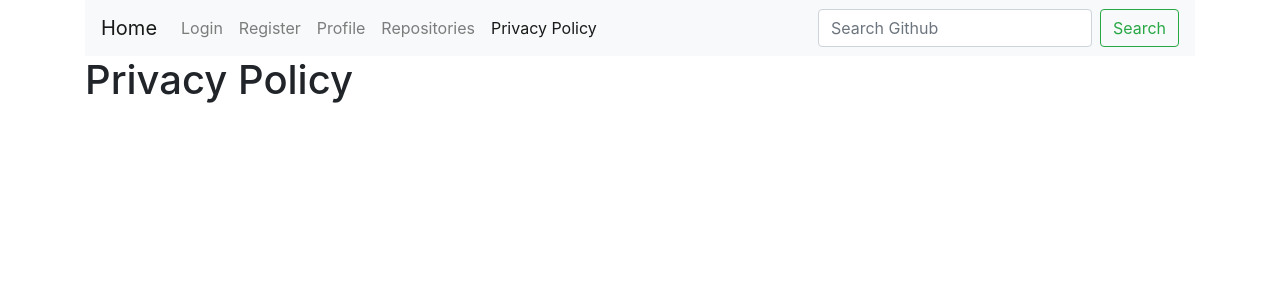
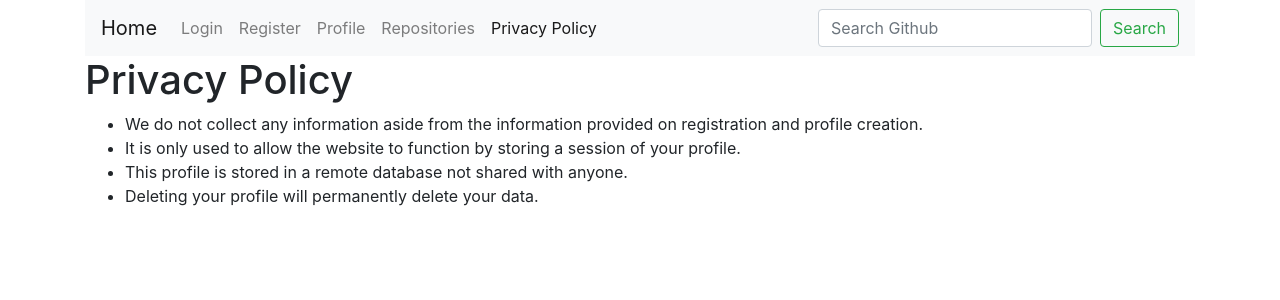
Before and after one commit to cuanfraser/cs4550-sp20-g27-client-angular, an Angular app: page /privacy in a window 1280 px wide. Shown: the top 300 px of the page. Built offline with nearby package versions, Linux system fonts and the light colour scheme.

Commit message:
Privacy Policy Draft 1

```diff
--- a/src/app/components/privacy/privacy.component.html
+++ b/src/app/components/privacy/privacy.component.html
@@ -1,2 +1,16 @@
 <app-nav navPage='privacy'></app-nav>
 <h1>Privacy Policy</h1>
+<ul>
+    <li>
+        We do not collect any information aside from the information provided on registration and profile creation.
+    </li>
+    <li>
+        It is only used to allow the website to function by storing a session of your profile.
+    </li>
+    <li>
+        This profile is stored in a remote database not shared with anyone.
+    </li>
+    <li>
+        Deleting your profile will permanently delete your data.
+    </li>
+</ul>
```
